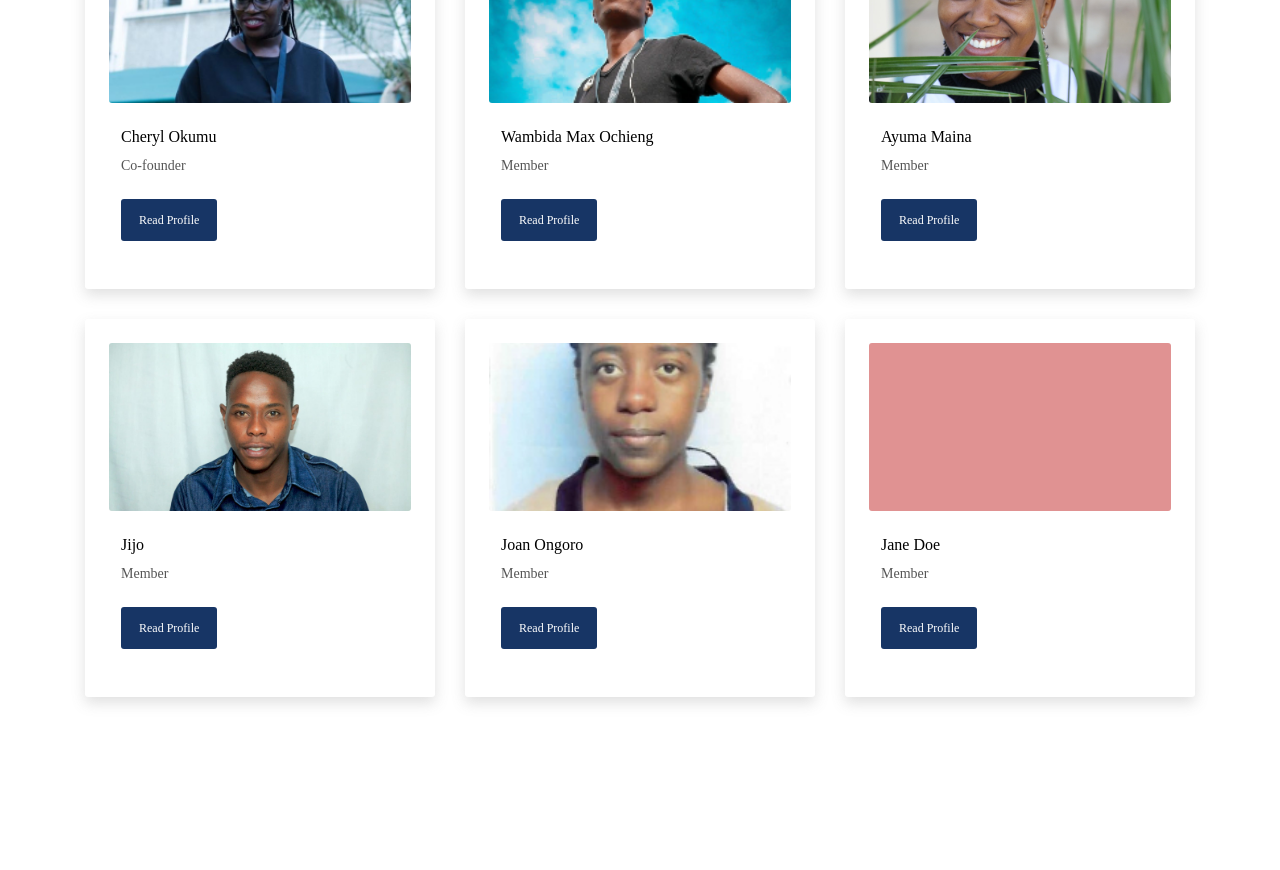
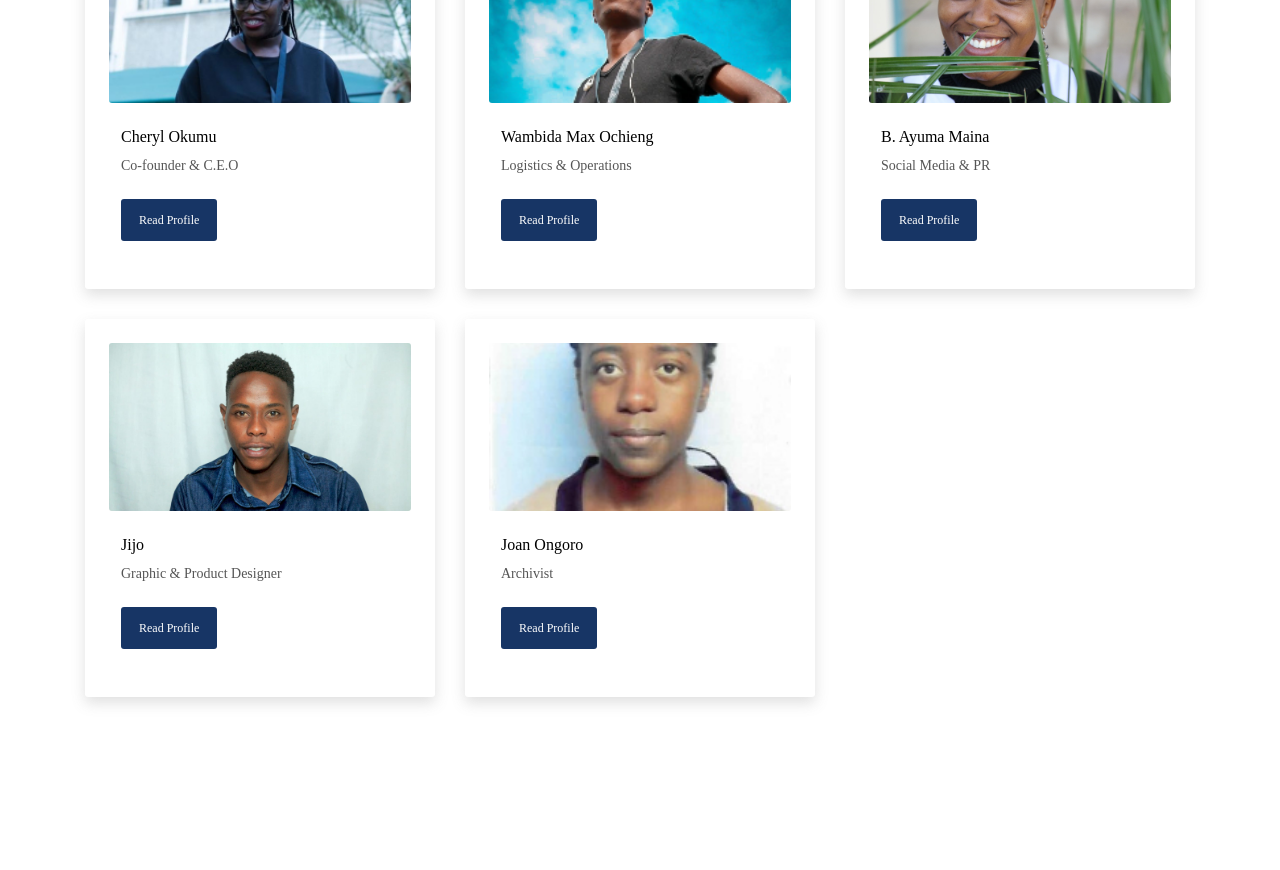
Before and after one commit to gabrieladams/netplus-redo, a React (Create React App) app: page /about in a window 1280 px wide. Shown: the part 1140-2010 px from the top of the page. Built offline with nearby package versions, Linux system fonts and the light colour scheme.

Commit message:
third commit

```diff
--- a/src/components/Team.js
+++ b/src/components/Team.js
@@ -29,7 +29,7 @@ function Team() {
                 <div className='item-body'>
                   <h6 className='item-title member-name'>Cheryl Okumu</h6>
                   <h6 className='item-details member-position mb-0'>
-                    Co-founder
+                    Co-founder &amp; C.E.O
                   </h6>
                 </div>
                 <div className='item-ftr'>
@@ -63,7 +63,7 @@ function Team() {
                             Cheryl Okumu
                           </h6>
                           <h6 className='item-details member-position text-center mb-0'>
-                            Co-founder
+                            Co-founder &amp; C.E.O
                           </h6>
                         </div>
                       </div>
@@ -130,7 +130,9 @@ function Team() {
                   <h6 className='item-title member-name'>
                     Wambida Max Ochieng
                   </h6>
-                  <h6 className='item-details member-position mb-0'>Member</h6>
+                  <h6 className='item-details member-position mb-0'>
+                    Logistics &amp; Operations
+                  </h6>
                 </div>
                 <div className='item-ftr'>
                   <button
@@ -163,7 +165,7 @@ function Team() {
                             Wambida Max Ochieng
                           </h6>
                           <h6 className='item-details member-position text-center mb-0'>
-                            Member
+                            Logistics &amp; Operations
                           </h6>
                         </div>
                       </div>
@@ -219,8 +221,10 @@ function Team() {
                   <div className='item-img member-img'></div>
                 </div>
                 <div className='item-body'>
-                  <h6 className='item-title member-name'> Ayuma Maina</h6>
-                  <h6 className='item-details member-position mb-0'>Member</h6>
+                  <h6 className='item-title member-name'>B. Ayuma Maina</h6>
+                  <h6 className='item-details member-position mb-0'>
+                    Social Media &amp; PR
+                  </h6>
                 </div>
                 <div className='item-ftr'>
                   <button
@@ -250,10 +254,10 @@ function Team() {
                         <div className='col-md-4 px-0'>
                           <div className='item-img member-img member-3-img mb-4'></div>
                           <h6 className='item-title member-name text-center'>
-                            Ayuma Maina
+                            B. Ayuma Maina
                           </h6>
                           <h6 className='item-details member-position text-center mb-0'>
-                            Member
+                            Social Media &amp; PR
                           </h6>
                         </div>
                       </div>
@@ -305,7 +309,9 @@ function Team() {
                 </div>
                 <div className='item-body'>
                   <h6 className='item-title member-name'>Jijo </h6>
-                  <h6 className='item-details member-position mb-0'>Member</h6>
+                  <h6 className='item-details member-position mb-0'>
+                    Graphic &amp; Product Designer
+                  </h6>
                 </div>
                 <div className='item-ftr'>
                   <button
@@ -382,8 +388,10 @@ function Team() {
                   <div className='item-img member-img member-5-img'></div>
                 </div>
                 <div className='item-body'>
-                  <h6 className='item-title member-name'>Joan Ongoro </h6>
-                  <h6 className='item-details member-position mb-0'>Member</h6>
+                  <h6 className='item-title member-name'>Joan Ongoro</h6>
+                  <h6 className='item-details member-position mb-0'>
+                    Archivist
+                  </h6>
                 </div>
                 <div className='item-ftr'>
                   <button
@@ -416,7 +424,7 @@ function Team() {
                             Joan Ongoro
                           </h6>
                           <h6 className='item-details member-position text-center mb-0'>
-                            Member
+                            Archivist
                           </h6>
                         </div>
                       </div>
@@ -449,7 +457,7 @@ function Team() {
             </div>
 
             {/* item 6 */}
-            <div className='col-md-6 col-lg-4'>
+            {/* <div className='col-md-6 col-lg-4'>
               <div className='item member member-6'>
                 <div className='item-hdr'>
                   <div className='item-img member-img'></div>
@@ -464,7 +472,7 @@ function Team() {
                   </Link>
                 </div>
               </div>
-            </div>
+            </div> */}
           </div>
         </div>
       </div>
--- a/src/scss/_aspiration.scss
+++ b/src/scss/_aspiration.scss
@@ -93,7 +93,7 @@ section#aspiration {
         width: 2px;
         height: 89.5px;
         top: 100%;
-        right: 96.593px;
+        right: 105.734px;
         transform: translateX(0%);
         @media #{$mobile_device} {
           height: 48px;
@@ -111,7 +111,7 @@ section#aspiration {
         width: 2px;
         height: 81.5px;
         top: 100%;
-        left: 96.593px;
+        left: 105.734px;
         transform: translateX(0%);
         @media #{$mobile_device} {
           height: 48px;
```
